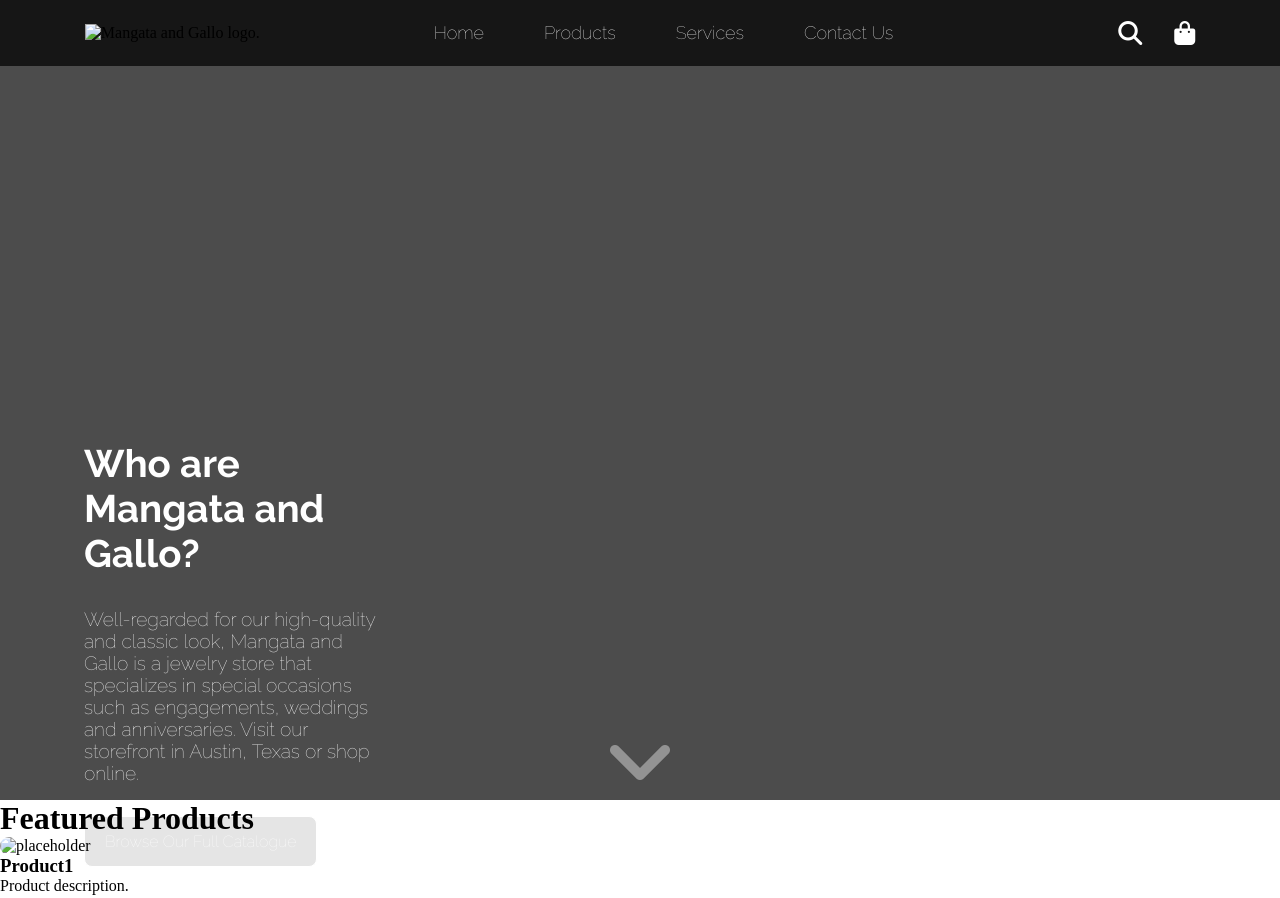
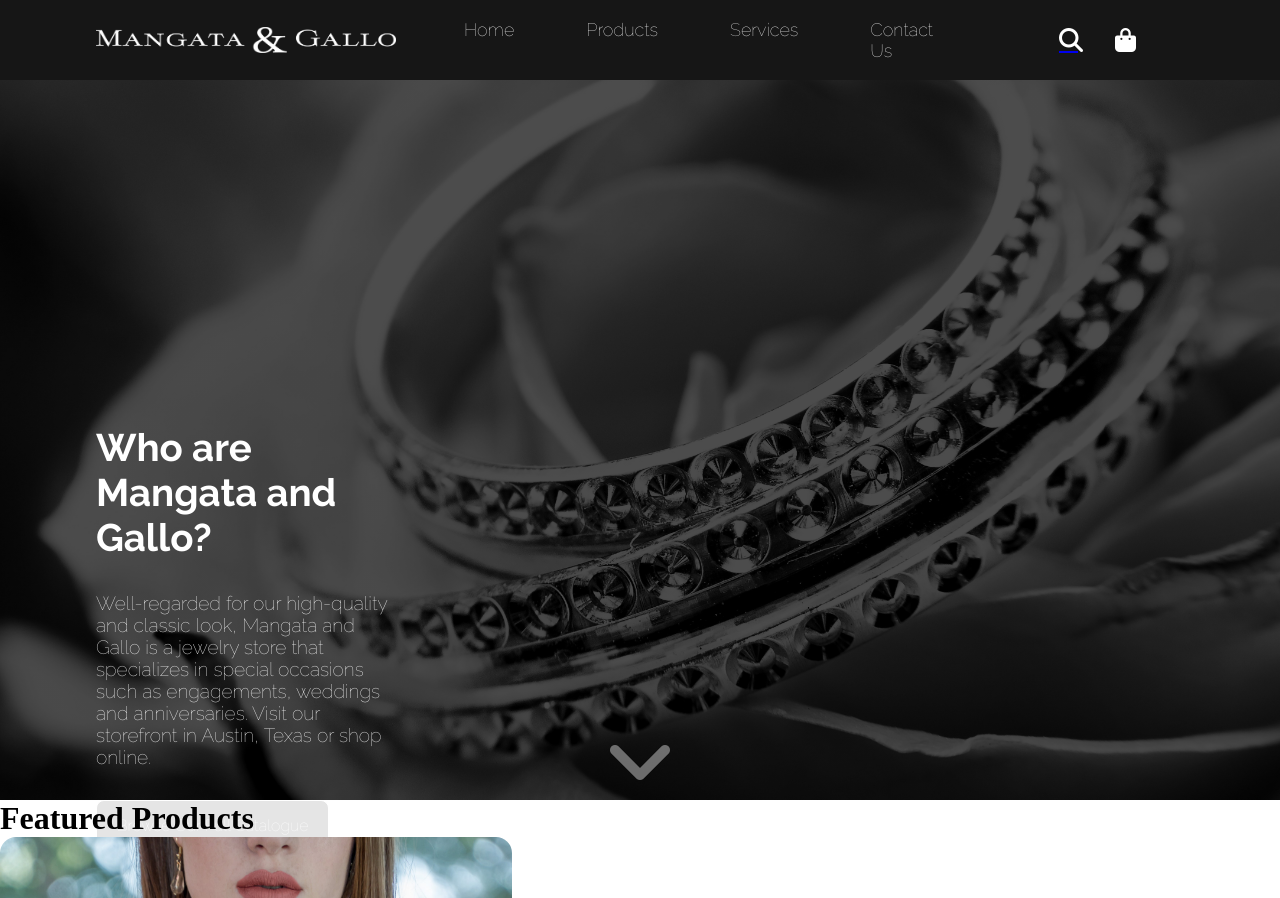
Before and after one commit to CameronCarlyon/Meta-Front-End-Developer-Professional-Certificate, a plain HTML site: page HTML-and-CSS-in-depth/Portfolio-Project/index.html in a window 1280 px wide. Shown: the top 898 px of the page. Drawn offline with Linux system fonts and the light colour scheme.

Commit message:
Navbar updates
Updated navbar for better responsive design

```diff
--- a/HTML-and-CSS-in-depth/Portfolio-Project/index.html
+++ b/HTML-and-CSS-in-depth/Portfolio-Project/index.html
@@ -15,23 +15,25 @@
       <div class="logo-container">
         <img
           class="logo"
-          src="media/Asset 4@3x.png"
+          src="assets/Asset 4@3x.png"
           alt="Mangata and Gallo logo."
           width="300px"
           draggable="false"
         />
       </div>
-      <nav>
-        <ul class="container-nav">
-          <li><a href="#home">Home</a></li>
-          <li><a href="#products">Products</a></li>
-          <li><a href="#services">Services</a></li>
-          <li><a href="#contact-us">Contact Us</a></li>
-        </ul>
-      </nav>
-      <div class="container-search">
-        <i class="fa-solid fa-magnifying-glass" style="font-size: 1.5rem"></i>
-        <i class="fa-solid fa-bag-shopping" style="font-size: 1.5rem"></i>
+      <div class="container-nav">
+        <div><a href="#home">Home</a></div>
+        <div><a href="#products">Products</a></div>
+        <div><a href="#services">Services</a></div>
+        <div><a href="#contact-us">Contact Us</a></div>
+      </div>
+      <div class="container-nav">
+        <a href="#"
+          ><i class="fa-solid fa-magnifying-glass" style="font-size: 1.5rem"></i
+        ></a>
+        <a href="#"
+          ><i class="fa-solid fa-bag-shopping" style="font-size: 1.5rem"></i
+        ></a>
       </div>
     </header>
     <main>
@@ -55,7 +57,7 @@
           <h1>Featured Products</h1>
           <img
             class="product-image"
-            src="media/product-one-main.jpg"
+            src="assets/product-one-main.jpg"
             alt="placeholder"
           />
           <div class="product-info">
@@ -66,7 +68,7 @@
         <div class="product-container">
           <img
             class="product-image"
-            src="media/product-two-main.jpg"
+            src="assets/product-two-main.jpg"
             alt="placeholder"
           />
           <div class="product-info">
@@ -77,7 +79,7 @@
         <div class="product-container">
           <img
             class="product-image"
-            src="media/product-three-main.jpg"
+            src="assets/product-three-main.jpg"
             alt="placeholder"
           />
           <div class="product-info">
@@ -100,7 +102,7 @@
         </div>
       </div>
       <div class="services-container" id="services">
-        <div class="service-block" id="service-engagements" a href="#">
+        <div class="service-block" id="service-engagements">
           <h2>Engagements</h2>
           <p>
             Crafting dreams into dazzling realities with our exquisite
--- a/HTML-and-CSS-in-depth/Portfolio-Project/styles.css
+++ b/HTML-and-CSS-in-depth/Portfolio-Project/styles.css
@@ -40,79 +40,54 @@
   width: 100%;
   justify-content: space-between;
   align-items: center;
-  padding: 1.3rem;
+  padding: 0rem 6rem 0rem 6rem;
   background-color: rgb(22, 22, 22);
 }
 
-header i {
+.logo-container {
+  display: flex;
+  cursor: pointer;
+}
+
+.container-nav {
+  display: flex;
+  padding: 0rem 2rem 0rem 2rem;
+}
+
+.container-nav div * {
+  text-decoration: none;
+  color: white;
+  display: flex;
+  font-size: 18px;
+  font-family: "Raleway", "Arial Narrow Bold", sans-serif;
+  font-weight: lighter;
+  color: white;
+  padding: 1.2rem 20px 1.2rem 20px;
+  margin: 0rem 1rem 0rem 1rem;
+}
+
+.container-nav div a:hover {
+  background-color: rgb(11, 11, 11);
+}
+
+.container-nav i {
+  display: flex;
   color: white;
   padding-left: 1rem;
   padding-right: 1rem;
 }
 
-.container-nav {
-  list-style: none;
-  display: flex;
-  gap: 20px;
-}
-
-.container-nav li {
-  display: inline-block;
-  font-size: 18px;
-  font-family: "Raleway", "Arial Narrow Bold", sans-serif;
-  font-weight: lighter;
-  color: white;
-  padding: 0px 20px;
-}
-
-a {
-  text-decoration: none;
-  color: white;
-}
-
-.container-nav li a:hover {
-  font-weight: bold;
-}
-
-.logo-container {
-  display: flex;
-  padding-left: 4rem;
-  cursor: pointer;
-}
-
-.container-search {
-  display: flex;
-  align-items: center;
-  padding-right: 3rem;
-  padding-left: 10rem;
-}
-
-.container-search i {
-  cursor: pointer;
-}
-
-.search-icon-container {
-  position: absolute;
-  transform: translate(+290%, +9%);
-}
-
 /* HOME CONTAINER */
-
-main {
-  scroll-snap-type: x mandatory;
-}
 
 .home-container {
   scroll-snap-align: center;
   background: linear-gradient(rgba(0, 0, 0, 0.7), rgba(0, 0, 0, 0.7)),
-    url("media/hero-home.jpg");
+    url("assets/hero-home.jpg");
   background-size: cover;
   background-position: center;
   background-repeat: no-repeat;
   height: 80%;
-  padding: 20px;
-  padding-top: 13rem;
-  padding-bottom: 2rem;
+  padding: 12rem 2rem 0rem 2rem;
   display: grid;
   grid-template-columns: repeat(3, 1fr);
   height: 100vh;
@@ -176,7 +151,7 @@
   text-align: center;
   padding: 20rem;
   background: linear-gradient(rgba(0, 0, 0, 0.8), rgba(0, 0, 0, 0.8)),
-    url("media/hero-owner.jpg");
+    url("assets/hero-owner.jpg");
   background-size: cover;
   background-position: center;
   background-repeat: no-repeat;
@@ -207,21 +182,15 @@
   font-family: "Raleway", "Arial Narrow Bold", sans-serif;
   display: flex;
   height: 100vh;
+  overflow-x: scroll;
 }
 
 .services-container * {
-  width: 100%;
   text-align: center;
   padding: 3rem;
-  text-shadow: 0px 0px 30px #000000;
-}
-
-.services-container * :hover {
-  text-shadow: 0px 0px 10px #000000;
 }
 
 .service-block {
-  text-align: center;
   width: auto;
   color: rgba(0, 0, 0, 0);
 }
@@ -231,7 +200,7 @@
 }
 
 #service-engagements {
-  background: url("media/services-engagements.jpg");
+  background: url("assets/services-engagements.jpg");
   background-size: cover;
   background-position: center;
   background-repeat: no-repeat;
@@ -239,7 +208,7 @@
 }
 
 #service-weddings {
-  background: url("media/services-weddings.jpg");
+  background: url("assets/services-weddings.jpg");
   background-size: cover;
   background-position: center;
   background-repeat: no-repeat;
@@ -247,7 +216,7 @@
 }
 
 #service-anniversaries {
-  background: url("media/services-anniversaries.jpg");
+  background: url("assets/services-anniversaries.jpg");
   background-size: cover;
   background-position: center;
   background-repeat: no-repeat;
@@ -255,7 +224,7 @@
 }
 
 #service-other {
-  background: url("media/services-other.jpg");
+  background: url("assets/services-other.jpg");
   background-size: cover;
   background-position: center;
   background-repeat: no-repeat;
@@ -265,7 +234,7 @@
 /* CONTACT CONTAINER */
 .contact-container {
   background: linear-gradient(rgba(0, 0, 0, 0.4), rgba(0, 0, 0, 0.4)),
-    url("media/hero-contact.jpg");
+    url("assets/hero-contact.jpg");
   background-size: cover;
   background-position: center;
   background-repeat: no-repeat;
@@ -340,6 +309,7 @@
 .flex-footer {
   display: flex;
   justify-content: center;
+  flex-wrap: wrap;
   padding: 30px;
   background-color: rgb(22, 22, 22);
   color: white;
```
